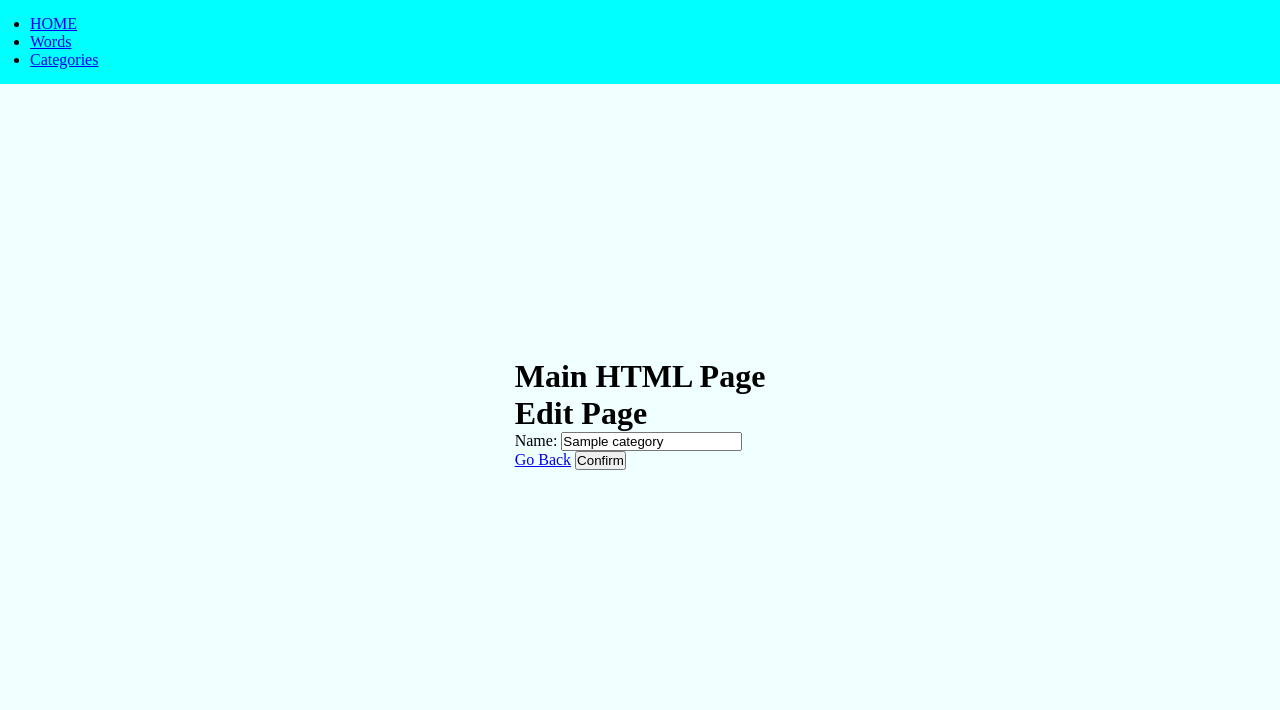
After one commit to ilci66/django-hangman-basic, a Django app: page /category/1/edit in a window 1280 px wide. The commit adds this page. Shown: the top 710 px of the page. Run offline with Django 4.2, Linux system fonts and the light colour scheme; tables that the repository leaves empty hold one stand-in row (values such as "Sample post").

Commit message:
edit creates another so far

```diff
--- a/hang/templates/hang/categories.html
+++ b/hang/templates/hang/categories.html
@@ -6,7 +6,7 @@
     {% for category in categories %}
     <li>
         {{category.name}}
-        <button>Edit</button>
+        <a href="/category/{{category.id}}/edit">Edit</a>
         <a href="/category/{{category.id}}/delete">Delete</a>
     </li>
     {% endfor %}
--- /dev/null
+++ b/hang/templates/hang/category-edit.html
@@ -0,0 +1,12 @@
+{% extends "main.html" %}
+
+{% block content %}
+<h1>Edit Page</h1>
+<form action="" method="post">
+    {% csrf_token %}
+    {{form.as_p}}
+    <a href="{{request.META.HTTP_REFERER}}">Go Back</a>
+    <input type="submit" value="Confirm">
+</form>
+
+{% endblock %}
--- a/hang/urls.py
+++ b/hang/urls.py
@@ -1,5 +1,5 @@
 from django.urls import path, include
-from hang.views import CategoriesView, CategoryDeleteView, HomeView, TestView, WordDeleteView, WordView, WordsView
+from hang.views import CategoriesView, CategoryDeleteView, CategoryEditView, HomeView, TestView, WordDeleteView, WordView, WordsView
 from . import views
 
 app_name = 'hang'
@@ -14,5 +14,6 @@ urlpatterns = [
     path('words/', WordsView.as_view(template_name="words")),
     path('words/<int:id>/delete', WordDeleteView.as_view(template_name="word-delete")),
     path('categories/', CategoriesView.as_view(template_name="categories")),
+    path('category/<int:id>/edit', CategoryEditView.as_view(template_name="category-edit")),
     path('category/<int:id>/delete', CategoryDeleteView.as_view(template_name="category-delete"))
 ]
--- a/hang/views.py
+++ b/hang/views.py
@@ -85,8 +85,6 @@ class CategoriesView(TemplateView):
 
             category = form.save()
 
-            print("category ==Z  ",category)
-
             category.name = category.name.lower()
             category.save()
 
@@ -120,7 +118,6 @@ class CategoryDeleteView(DetailView):
     def get(self, request, *args, **kwargs):
         category = Category.objects.get(id=kwargs["id"])
         context = {'category': category}
-        print("Ask if they wanna delete this => ", kwargs["id"])
         return render(request, 'hang/category-delete.html', context)
 
     def post(self, request, *args, **kwargs):
@@ -129,6 +126,30 @@ class CategoryDeleteView(DetailView):
             category = Category.objects.get(id=kwargs["id"])
             category.delete()
             return HttpResponseRedirect('/categories')
+
+
+class CategoryEditView(DetailView):
+    template_name = "category-edit"
+    form_class = CategoryForm
+
+    def get(self, request, *args, **kwargs):
+        category = Category.objects.get(id=kwargs["id"])
+        form = self.form_class(instance=category)
+
+        print("form ==> ", form )
+
+        context = {'form': form}
+        return render(request, 'hang/category-edit.html', context)
+
+    def post(self, request, *args, **kwargs):
+        form = self.form_class(request.POST)
+        if form.is_valid:
+            category = form.save()
+
+            category.name = category.name.lower()
+            category.save()
+
+            return HttpResponseRedirect('/')
 
 
 class WordView(DetailView):
```
